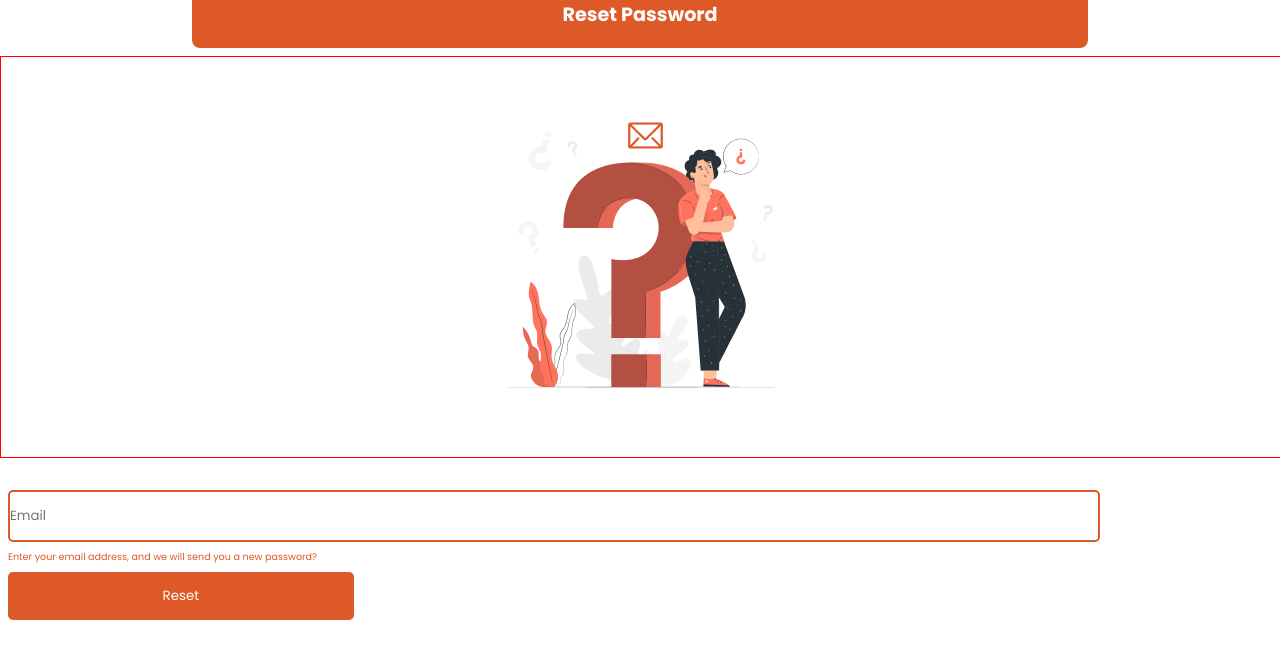
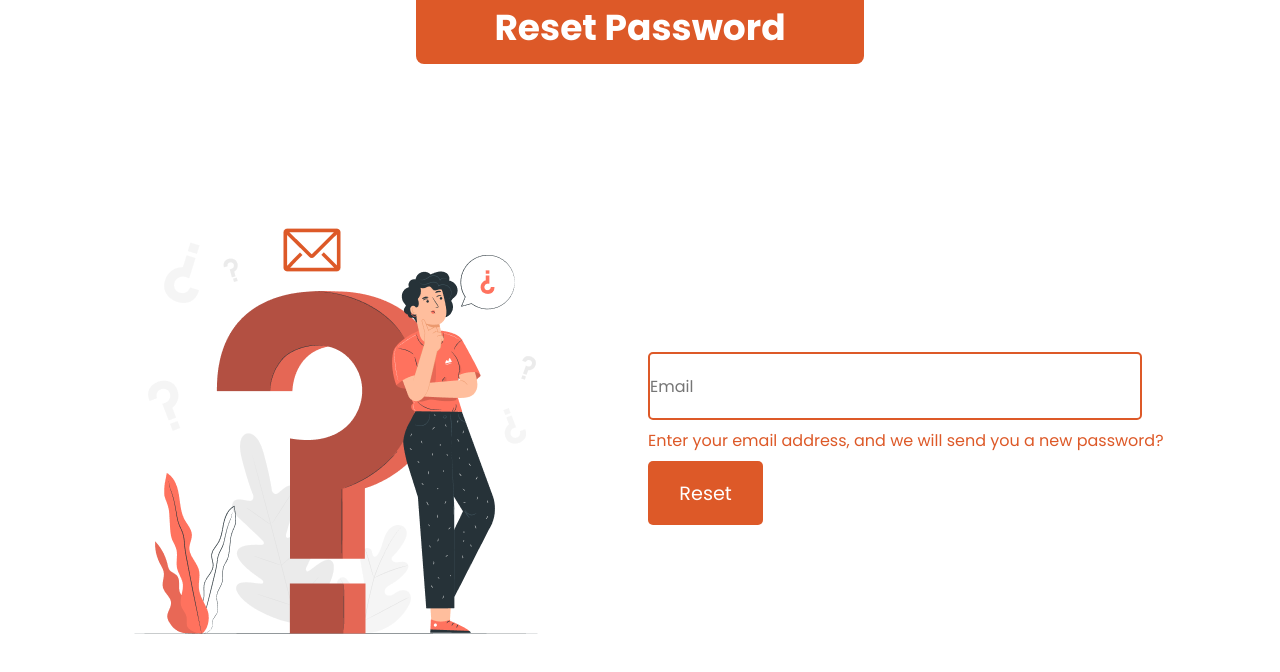
Before and after one commit to Fiifisapp/React_Hunter, a React (Create React App) app: page /forgot in a window 1280 px wide. Shown: the top 672 px of the page. Built offline with nearby package versions, Linux system fonts and the light colour scheme; no server answers.

Commit message:
completed the styling for the forgot password

```diff
--- a/src/index.css
+++ b/src/index.css
@@ -5,7 +5,9 @@
   padding: 0;
   font-family: 'Poppins', sans-serif;
 }
+/* desktop styling for forgot password */
 
+/* responsiveness for forgot password */
 @media screen and (min-width: 280px){
   .banner{
     width: 70%;
@@ -61,11 +63,20 @@
 
 /* for iphone SE */
 @media screen and (min-width: 375px){
+  .banner{
+    width: 70%;
+    height: 6vh;
+    font-size: 1rem;
+    background-color: #DD5928;
+    margin: 0 auto;
+    text-align: center;
+    color: white;
+    border-radius: 0px 0px 8px 8px;
+  }
   .reset-image{
     width: 100%;
     margin-top: 0.5rem;
     height: 50vh;
-    border: 1px solid red;
     background-image: url(./assets/reset/phone/question_amico.png);
     background-repeat: no-repeat;
     background-position: center;
@@ -81,13 +92,139 @@
     color: #DD5928;
     border: 2px solid #DD5928;
     border-radius: 5px;
-    margin-left: 0.5rem;
+    margin-left: 1rem;
   }
 
   .reset-text{
     font-size: 0.6rem;
     color: #DD5928;
+    margin-left: 1rem;
+    margin-top: 0.5rem;
+  }
+  .reset-button{
+    width: 27%;
+    height: 6vh;
+    margin-left: 1rem;
+    margin-top: 0.5rem;
+    background-color: #DD5928;
+    border-radius: 5px;
+    color: white;
+    border: none;
+  }
+  .reset-button:hover {
+    background-color: #5F5B5B;
+    cursor: pointer;
+  }
+}
+
+@media screen and (min-width: 414px){
+  .banner{
+    width: 70%;
+    height: 6vh;
+    font-size: 1.2rem;
+    background-color: #DD5928;
+    margin: 0 auto;
+    text-align: center;
+    color: white;
+    border-radius: 0px 0px 8px 8px;
+  }
+  .reset-image{
+    width: 100%;
+    margin-top: 0.5rem;
+    height: 50vh;
+    background-image: url(./assets/reset/tablet/question_amico.png);
+    background-repeat: no-repeat;
+    background-position: center;
+  }
+
+  .reset-form{
+    margin-top: 2rem;
+    height: 20vh;
+  }
+  .reset-input{
+    width: 85%;
+    height: 6vh;
+    color: #DD5928;
+    border: 2px solid #DD5928;
+    border-radius: 5px;
+    margin-left: 1rem;
+  }
+
+  .reset-text{
+    font-size: 0.7rem;
+    color: #DD5928;
+    margin-left: 1rem;
+    margin-top: 0.5rem;
+  }
+  .reset-button{
+    width: 27%;
+    height: 6vh;
+    margin-left: 1rem;
+    margin-top: 0.5rem;
+    background-color: #DD5928;
+    border-radius: 5px;
+    color: white;
+    border: none;
+    font-size: 1.2rem;
+    font-family: 'Poppins', sans-serif;
+  }
+
+}
+
+@media screen and (min-width: 1024px){
+  .banner{
+    width: 35%;
+    height: 8vh;
+    font-size: 1.5rem;
+    background-color: #DD5928;
+    margin: 0 auto;
+    text-align: center;
+    color: white;
+    border-radius: 0px 0px 8px 8px;
+  }
+  .reset-image{
+    width: 40%;
+    margin-top: 2rem;
+    margin-left: 5rem;
+    height: 85vh;
+    background-image: url(./assets/reset/tablet/question_amico.png);
+    background-repeat: no-repeat;
+    background-position: center;
+  }
+  .reset-text{
+    font-size: 1rem;
+    color: #DD5928;
     margin-left: 0.5rem;
     margin-top: 0.5rem;
   }
+  .reset-form{
+    margin-top: 2rem;
+    width: 45%;
+    height: 30vh;
+    position: absolute;
+    top: 40%;
+    left: 50%;
+  }
+  .reset-input{
+    height: 8vh;
+    color: #DD5928;
+    border: 2px solid #DD5928;
+    border-radius: 5px;
+    margin-left: 0.5rem;
+    font-size: 1rem;
+  }
+  .reset-button{
+    width: 20%;
+    height: 8vh;
+    margin-left: 0.5rem;
+    margin-top: 0.5rem;
+    background-color: #DD5928;
+    border-radius: 5px;
+    color: white;
+    border: none;
+  }
+  .reset-button:hover {
+    background-color: #5F5B5B;
+    cursor: pointer;
+  }
 }
```
